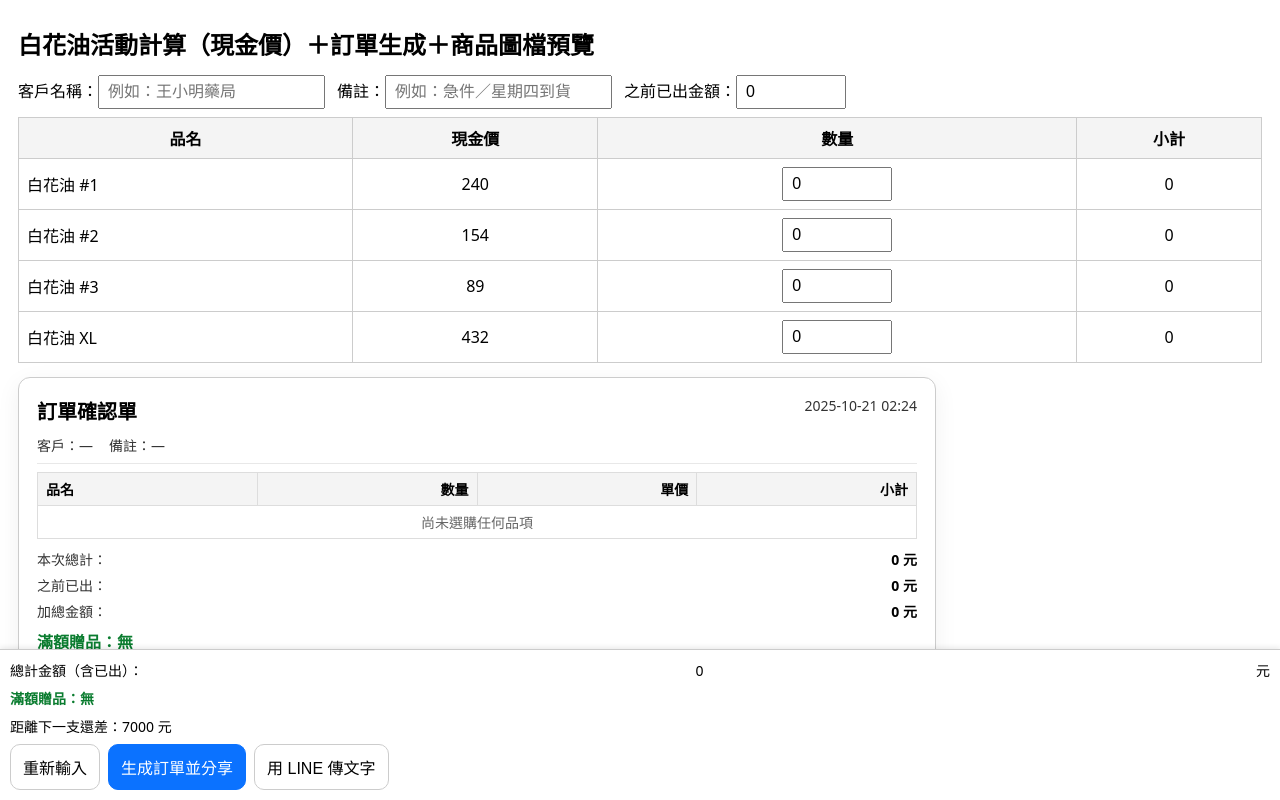
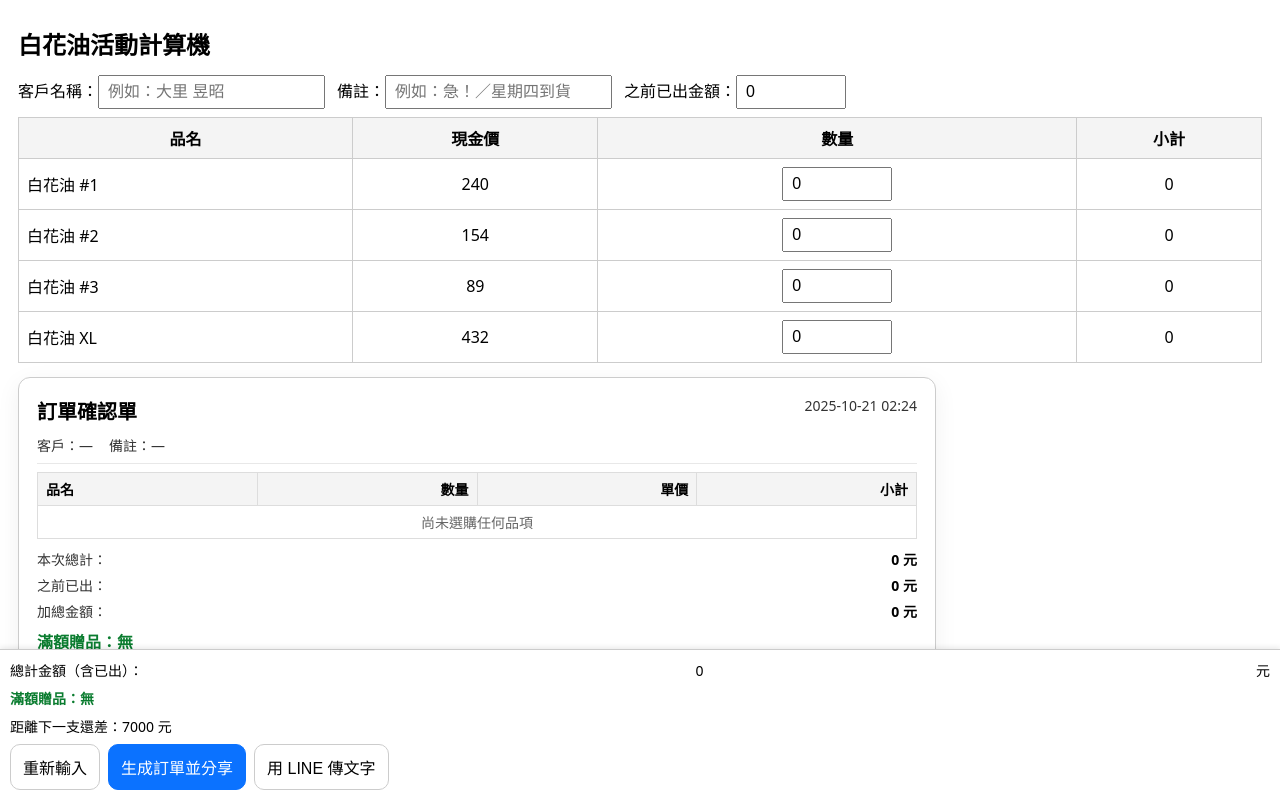
Before and after one commit to taic73162/test, a plain HTML site: page index.html in a window 1280 px wide. Drawn offline with nearby package versions, Linux system fonts and the light colour scheme; no server answers.

Commit message:
Update index.html

```diff
--- a/index.html
+++ b/index.html
@@ -3,7 +3,7 @@
 <head>
   <meta charset="UTF-8" />
   <meta name="viewport" content="width=device-width, initial-scale=1.0"/>
-  <title>白花油活動計算（現金價）＋訂單生成＋商品圖檔預覽</title>
+  <title>白花油活動計算機</title>
   <style>
     :root {
       --border: #ccc;
@@ -104,11 +104,11 @@
   <script src="https://cdn.jsdelivr.net/npm/html2canvas@1.4.1/dist/html2canvas.min.js"></script>
 </head>
 <body>
-  <h2>白花油活動計算（現金價）＋訂單生成＋商品圖檔預覽</h2>
+  <h2>白花油活動計算機</h2>
 <!-- 基本輸入 -->
   <div class="row">
-    <label>客戶名稱：<input type="text" id="customer" placeholder="例如：王小明藥局"></label>
-    <label>備註：<input type="text" id="note" placeholder="例如：急件／星期四到貨"></label>
+    <label>客戶名稱：<input type="text" id="customer" placeholder="例如：大里 昱昭"></label>
+    <label>備註：<input type="text" id="note" placeholder="例如：急！／星期四到貨"></label>
     <label>之前已出金額：<input type="number" id="previous-total" value="0" min="0" inputmode="numeric" pattern="[0-9]*"></label>
   </div>
 
```
